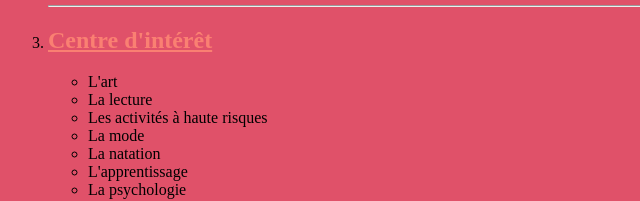
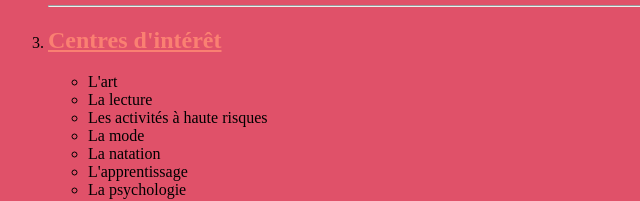
Before and after one commit to Elcarbm/pratique, a plain HTML site: page index.html in a window 1280 px wide. Shown: the part 243-444 px from the top of the page, 0-640 px from the left. Drawn offline with Linux system fonts and the light colour scheme.

Commit message:
ajout d's

```diff
--- a/index.html
+++ b/index.html
@@ -58,7 +58,7 @@
         <font color="#FA8072">
             <h2>
                 <u>
-                    Centre d'intérêt
+                    Centres d'intérêt
                 </u>
             </h2>
         </font>
```
